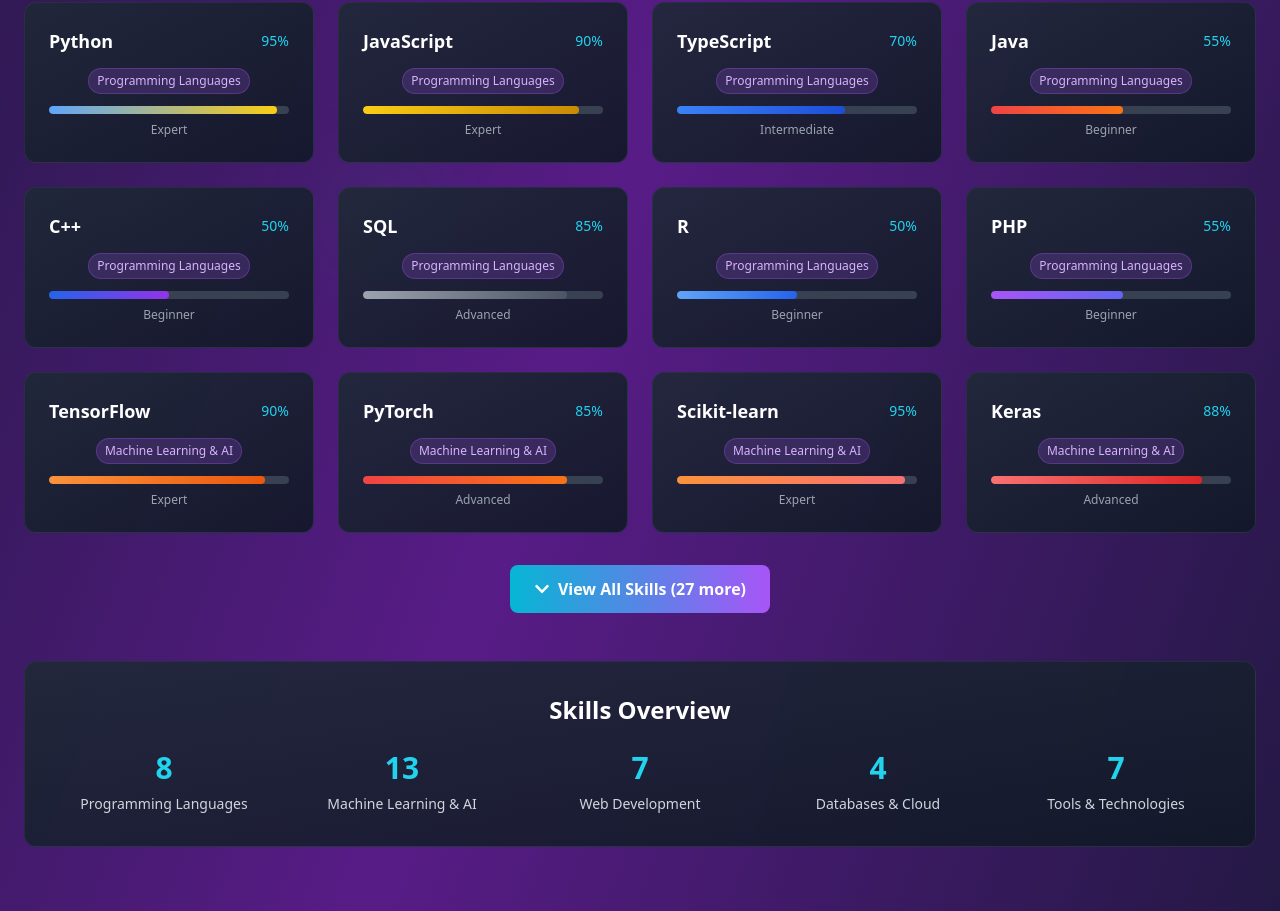
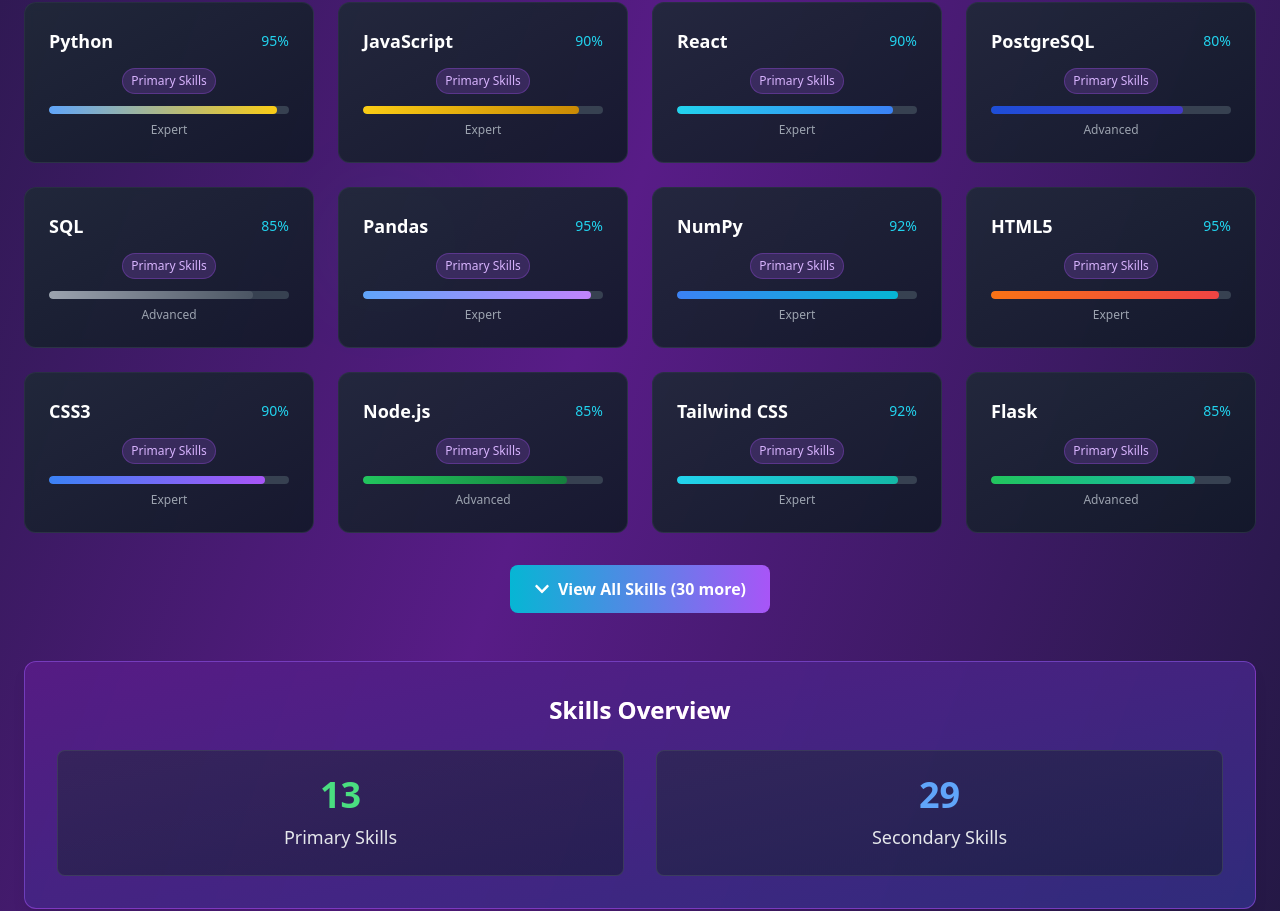
Before and after one commit to SyabAhmad/portfoliocv, a React (Create React App) app: page / in a window 1280 px wide. Shown: the part 1606-2517 px from the top of the page. Built offline with nearby package versions, Linux system fonts and the light colour scheme; no server answers.

Commit message:
refactor: update skills data structure and enhance styling for improved presentation

```diff
--- a/src/components/SKill.js
+++ b/src/components/SKill.js
@@ -1,72 +1,73 @@
-import React, { useState } from 'react';
-import { FaChevronDown, FaChevronUp } from 'react-icons/fa';
+import React, { useState } from "react";
+import { FaChevronDown, FaChevronUp } from "react-icons/fa";
 
 const Skills = () => {
   const [showAllSkills, setShowAllSkills] = useState(false);
-  const [activeCategory, setActiveCategory] = useState('All');
+  const [activeCategory, setActiveCategory] = useState("All");
 
   const skillsData = {
-    "Programming Languages": [
+    "Primary Skills": [
       { name: "Python", level: 95, color: "from-blue-400 to-yellow-400" },
       { name: "JavaScript", level: 90, color: "from-yellow-400 to-yellow-600" },
-      { name: "TypeScript", level: 70, color: "from-blue-500 to-blue-700" }, // Reduced from 85
-      { name: "Java", level: 55, color: "from-red-500 to-orange-500" }, // Reduced from 80
-      { name: "C++", level: 50, color: "from-blue-600 to-purple-600" }, // Reduced from 75
+      { name: "React", level: 90, color: "from-cyan-400 to-blue-500" },
+      { name: "PostgreSQL", level: 80, color: "from-blue-700 to-indigo-700" },
       { name: "SQL", level: 85, color: "from-gray-400 to-gray-600" },
+      { name: "Pandas", level: 95, color: "from-blue-400 to-purple-400" },
+      { name: "NumPy", level: 92, color: "from-blue-500 to-cyan-500" },
+      { name: "HTML5", level: 95, color: "from-orange-500 to-red-500" },
+      { name: "CSS3", level: 90, color: "from-blue-500 to-purple-500" },
+      { name: "Node.js", level: 85, color: "from-green-500 to-green-700" },
+      { name: "Tailwind CSS", level: 92, color: "from-cyan-400 to-teal-500" },
+      { name: "Flask", level: 85, color: "from-green-500 to-teal-500" },
+      { name: "FastAPI", level: 80, color: "from-blue-500 to-cyan-500" },
+    ],
+    "Secondary Skills": [
+      { name: "TypeScript", level: 70, color: "from-blue-500 to-blue-700" },
+      { name: "Java", level: 55, color: "from-red-500 to-orange-500" },
+      { name: "C++", level: 50, color: "from-blue-600 to-purple-600" },
       { name: "R", level: 50, color: "from-blue-400 to-blue-600" },
-      { name: "PHP", level: 55, color: "from-purple-500 to-indigo-500" } // Reduced from 75
-    ],
-    "Machine Learning & AI": [
+      { name: "PHP", level: 55, color: "from-purple-500 to-indigo-500" },
       { name: "TensorFlow", level: 90, color: "from-orange-400 to-orange-600" },
       { name: "PyTorch", level: 85, color: "from-red-500 to-orange-500" },
       { name: "Scikit-learn", level: 95, color: "from-orange-400 to-red-400" },
       { name: "Keras", level: 88, color: "from-red-400 to-red-600" },
       { name: "OpenCV", level: 80, color: "from-green-400 to-blue-400" },
       { name: "LlaMa", level: 60, color: "from-green-100 to-blue-400" },
-      { name: "Pandas", level: 95, color: "from-blue-400 to-purple-400" },
-      { name: "NumPy", level: 92, color: "from-blue-500 to-cyan-500" },
       { name: "Matplotlib", level: 85, color: "from-green-400 to-teal-400" },
       { name: "Seaborn", level: 80, color: "from-teal-400 to-blue-400" },
-      { name: "Hugging Face", level: 85, color: "from-yellow-400 to-orange-400" },
+      {
+        name: "Hugging Face",
+        level: 85,
+        color: "from-yellow-400 to-orange-400",
+      },
       { name: "LangChain", level: 80, color: "from-green-500 to-emerald-500" },
-      { name: "OpenAI API", level: 88, color: "from-purple-400 to-pink-400" }
-    ],
-    "Web Development": [
-      { name: "React", level: 90, color: "from-cyan-400 to-blue-500" },
-      { name: "Node.js", level: 85, color: "from-green-500 to-green-700" },
-          { name: "Next.js", level: 82, color: "from-gray-800 to-black" },
-      { name: "HTML5", level: 95, color: "from-orange-500 to-red-500" },
-      { name: "CSS3", level: 90, color: "from-blue-500 to-purple-500" },
-      { name: "Tailwind CSS", level: 92, color: "from-cyan-400 to-teal-500" },
-      { name: "Bootstrap", level: 85, color: "from-purple-500 to-indigo-600" }
-      // Removed Vue.js and Angular
-    ],
-    "Databases & Cloud": [
+      { name: "OpenAI API", level: 88, color: "from-purple-400 to-pink-400" },
+      { name: "Next.js", level: 82, color: "from-gray-800 to-black" },
+      { name: "Bootstrap", level: 85, color: "from-purple-500 to-indigo-600" },
+      { name: "Bootstrap", level: 85, color: "from-purple-500 to-indigo-600" },
       { name: "MySQL", level: 88, color: "from-blue-600 to-blue-800" },
-      { name: "PostgreSQL", level: 80, color: "from-blue-700 to-indigo-700" },
       { name: "Firebase", level: 82, color: "from-yellow-500 to-orange-500" },
-      { name: "Docker", level: 78, color: "from-blue-400 to-cyan-500" }
-      // Removed MongoDB, AWS, Google Cloud, Redis
-    ],
-    "Tools & Technologies": [
+      { name: "Docker", level: 78, color: "from-blue-400 to-cyan-500" },
       { name: "Git", level: 90, color: "from-orange-500 to-red-500" },
       { name: "Linux", level: 85, color: "from-yellow-400 to-orange-400" },
       { name: "Jupyter", level: 92, color: "from-orange-500 to-red-500" },
       { name: "VS Code", level: 95, color: "from-blue-500 to-cyan-500" },
       { name: "Figma", level: 75, color: "from-purple-400 to-pink-400" },
       { name: "Photoshop", level: 80, color: "from-blue-600 to-purple-600" },
-      { name: "Tableau", level: 70, color: "from-blue-500 to-teal-500" }
-      // Removed Postman
-    ]
+      { name: "Tableau", level: 70, color: "from-blue-500 to-teal-500" },
+    ],
   };
 
-  const categories = ['All', ...Object.keys(skillsData)];
+  const categories = ["All", ...Object.keys(skillsData)];
 
   const getFilteredSkills = () => {
-    if (activeCategory === 'All') {
-      const allSkills = Object.entries(skillsData).reduce((acc, [category, skills]) => {
-        return [...acc, ...skills.map(skill => ({ ...skill, category }))];
-      }, []);
+    if (activeCategory === "All") {
+      const allSkills = Object.entries(skillsData).reduce(
+        (acc, [category, skills]) => {
+          return [...acc, ...skills.map((skill) => ({ ...skill, category }))];
+        },
+        []
+      );
       return showAllSkills ? allSkills : allSkills.slice(0, 12);
     } else {
       const categorySkills = skillsData[activeCategory] || [];
@@ -75,13 +76,18 @@
   };
 
   const filteredSkills = getFilteredSkills();
-  const totalSkills = activeCategory === 'All'
-    ? Object.values(skillsData).reduce((acc, skills) => acc + skills.length, 0)
-    : skillsData[activeCategory]?.length || 0;
+  const totalSkills =
+    activeCategory === "All"
+      ? Object.values(skillsData).reduce(
+          (acc, skills) => acc + skills.length,
+          0
+        )
+      : skillsData[activeCategory]?.length || 0;
 
-  const shouldShowViewMore = activeCategory === 'All'
-    ? totalSkills > 12
-    : (skillsData[activeCategory]?.length || 0) > 8;
+  const shouldShowViewMore =
+    activeCategory === "All"
+      ? totalSkills > 12
+      : (skillsData[activeCategory]?.length || 0) > 8;
 
   return (
     <div className="container mx-auto px-6">
@@ -100,8 +106,8 @@
             }}
             className={`px-4 py-2 rounded-full text-sm font-medium transition-all duration-300 ${
               activeCategory === category
-                ? 'bg-gradient-to-r from-cyan-500 to-purple-500 text-white shadow-lg'
-                : 'bg-gray-800/50 text-gray-300 border border-gray-700/50 hover:border-cyan-500/50 hover:text-cyan-400'
+                ? "bg-gradient-to-r from-cyan-500 to-purple-500 text-white shadow-lg"
+                : "bg-gray-800/50 text-gray-300 border border-gray-700/50 hover:border-cyan-500/50 hover:text-cyan-400"
             }`}
           >
             {category}
@@ -118,11 +124,13 @@
           >
             <div className="flex justify-between items-center mb-3">
               <h3 className="text-white font-semibold text-lg">{skill.name}</h3>
-              <span className="text-cyan-400 text-sm font-medium">{skill.level}%</span>
+              <span className="text-cyan-400 text-sm font-medium">
+                {skill.level}%
+              </span>
             </div>
 
             {/* Category Badge (only show when viewing all) */}
-            {activeCategory === 'All' && skill.category && (
+            {activeCategory === "All" && skill.category && (
               <div className="mb-3">
                 <span className="inline-block px-2 py-1 bg-purple-500/20 text-purple-300 text-xs rounded-full border border-purple-500/30">
                   {skill.category}
@@ -140,10 +148,13 @@
 
             {/* Skill Level Text */}
             <div className="mt-2 text-xs text-gray-400">
-              {skill.level >= 90 ? 'Expert' :
-               skill.level >= 80 ? 'Advanced' :
-               skill.level >= 70 ? 'Intermediate' :
-               'Beginner'}
+              {skill.level >= 90
+                ? "Expert"
+                : skill.level >= 80
+                ? "Advanced"
+                : skill.level >= 70
+                ? "Intermediate"
+                : "Beginner"}
             </div>
           </div>
         ))}
@@ -164,7 +175,8 @@
             ) : (
               <>
                 <FaChevronDown className="mr-2" />
-                View All Skills ({totalSkills - (activeCategory === 'All' ? 12 : 8)} more)
+                View All Skills (
+                {totalSkills - (activeCategory === "All" ? 12 : 8)} more)
               </>
             )}
           </button>
@@ -172,13 +184,26 @@
       )}
 
       {/* Skills Summary */}
-      <div className="mt-12 bg-gradient-to-br from-gray-800/90 to-gray-900/90 backdrop-blur-sm border border-gray-700/50 rounded-xl p-8">
-        <h3 className="text-2xl font-bold text-white mb-6 text-center">Skills Overview</h3>
-        <div className="grid grid-cols-2 md:grid-cols-5 gap-6">
-          {Object.entries(skillsData).map(([category, skills]) => (
-            <div key={category} className="text-center">
-              <div className="text-3xl font-bold text-cyan-400 mb-2">{skills.length}</div>
-              <div className="text-gray-300 text-sm">{category.replace(' & ', ' &\n')}</div>
+      <div className="mt-12 bg-gradient-to-br from-purple-900/90 to-indigo-900/90 backdrop-blur-sm border border-purple-500/50 rounded-xl p-8 shadow-lg">
+        <h3 className="text-2xl font-bold text-white mb-6 text-center bg-gradient-to-r from-purple-400 to-pink-400 bg-clip-text text-transparent">
+          Skills Overview
+        </h3>
+        <div className="grid grid-cols-1 md:grid-cols-2 gap-8">
+          {Object.entries(skillsData).map(([category, skills], index) => (
+            <div
+              key={category}
+              className="text-center bg-gradient-to-br from-gray-800/50 to-gray-900/50 rounded-lg p-6 border border-gray-600/50 hover:border-cyan-400/50 transition-all duration-300"
+            >
+              <div
+                className={`text-4xl font-bold mb-2 ${
+                  index === 0 ? "text-green-400" : "text-blue-400"
+                }`}
+              >
+                {skills.length}
+              </div>
+              <div className="text-gray-200 text-lg font-medium">
+                {category}
+              </div>
             </div>
           ))}
         </div>
```
